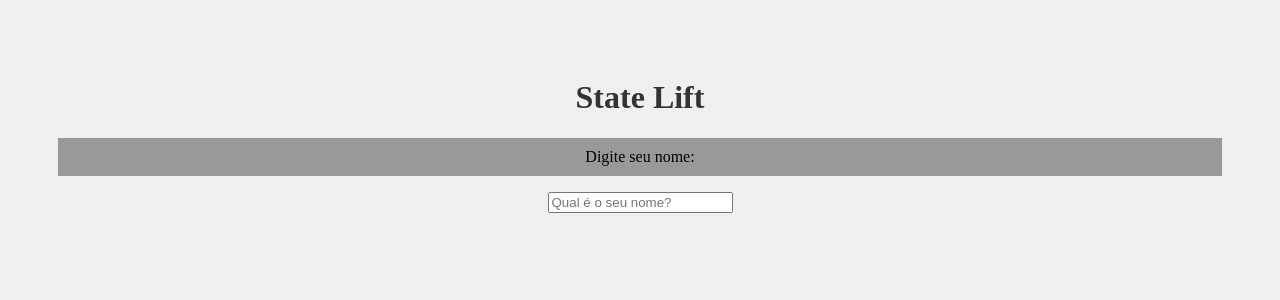
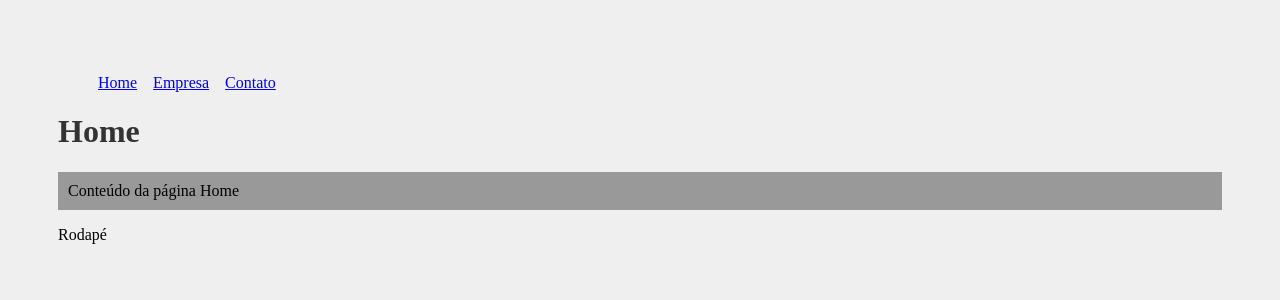
Before and after one commit to Sousa-Edson/estudando-react-js, a React (Create React App) app: page / in a window 1280 px wide. Shown: the top 300 px of the page. Built offline with nearby package versions, Linux system fonts and the light colour scheme.

Commit message:
Adicionando Implementando o React Router

```diff
--- a/package.json
+++ b/package.json
@@ -8,6 +8,7 @@
     "@testing-library/user-event": "^13.5.0",
     "react": "^18.2.0",
     "react-dom": "^18.2.0",
+    "react-router-dom": "^6.14.1",
     "react-scripts": "5.0.1",
     "web-vitals": "^2.1.4"
   },
--- a/src/App.js
+++ b/src/App.js
@@ -1,16 +1,22 @@
-import { useState } from "react";
-import "./App.css";
-import SeuNome from "./components/SeuNome";
-import Saudacao from "./components/Saudacao";
+import { BrowserRouter as Router, Route, Routes } from "react-router-dom";
+import Home from "./components/pages/Home";
+import Empresa from "./components/pages/Empresa";
+import Contato from "./components/pages/Contato";
+import Navbar from "./components/layout/Navbar";
+import Footer from "./components/layout/Footer";
+
 function App() {
-  const [nome, setNome] = useState();
   return (
-    <div className="App">
-      <h1>State Lift</h1>
-      <SeuNome setNome={setNome} />
-      <Saudacao nome= {nome}/>
+    <Router>
+      <Navbar />
 
-    </div>
+      <Routes>
+        <Route exa path="/" element={<Home />} />
+        <Route path="/empresa" element={<Empresa />} />
+        <Route path="/contato" element={<Contato />} />
+      </Routes>
+      <Footer />
+    </Router>
   );
 }
 export default App;
--- /dev/null
+++ b/src/components/layout/Footer.js
@@ -0,0 +1,4 @@
+function Footer() {
+  return <footer>Rodapé</footer>;
+}
+export default Footer;
--- /dev/null
+++ b/src/components/layout/Navbar.js
@@ -0,0 +1,19 @@
+import { Link } from "react-router-dom";
+import styles from './Navbar.module.css'
+
+function Navbar() {
+  return (
+    <ul className={styles.list}>
+      <li className={styles.item}>
+        <Link to="/">Home</Link>
+      </li>
+      <li className={styles.item}>
+        <Link to="/empresa">Empresa</Link>
+      </li>
+      <li className={styles.item}>
+        <Link to="/contato">Contato</Link>
+      </li>
+    </ul>
+  );
+}
+export default Navbar;
--- /dev/null
+++ b/src/components/layout/Navbar.module.css
@@ -0,0 +1,8 @@
+.list{
+    display: flex;
+    list-style: none;
+
+}
+.item{
+    margin-right: 1em;
+}
--- /dev/null
+++ b/src/components/pages/Contato.js
@@ -0,0 +1,9 @@
+function Contato() {
+  return (
+    <div>
+      <h1>Contato</h1>
+      <p> Conteúdo da página Contato</p>
+    </div>
+  );
+}
+export default Contato;
--- /dev/null
+++ b/src/components/pages/Empresa.js
@@ -0,0 +1,9 @@
+function Empresa() {
+  return (
+    <div>
+      <h1>Empresa</h1>
+      <p> Conteúdo da página Empresa</p>
+    </div>
+  );
+}
+export default Empresa;
--- /dev/null
+++ b/src/components/pages/Home.js
@@ -0,0 +1,9 @@
+function Home() {
+  return (
+    <div>
+      <h1>Home</h1>
+      <p> Conteúdo da página Home</p>
+    </div>
+  );
+}
+export default Home;
```
Also changed, not shown: 1 other file (tests, documents, lock files or other folders).
